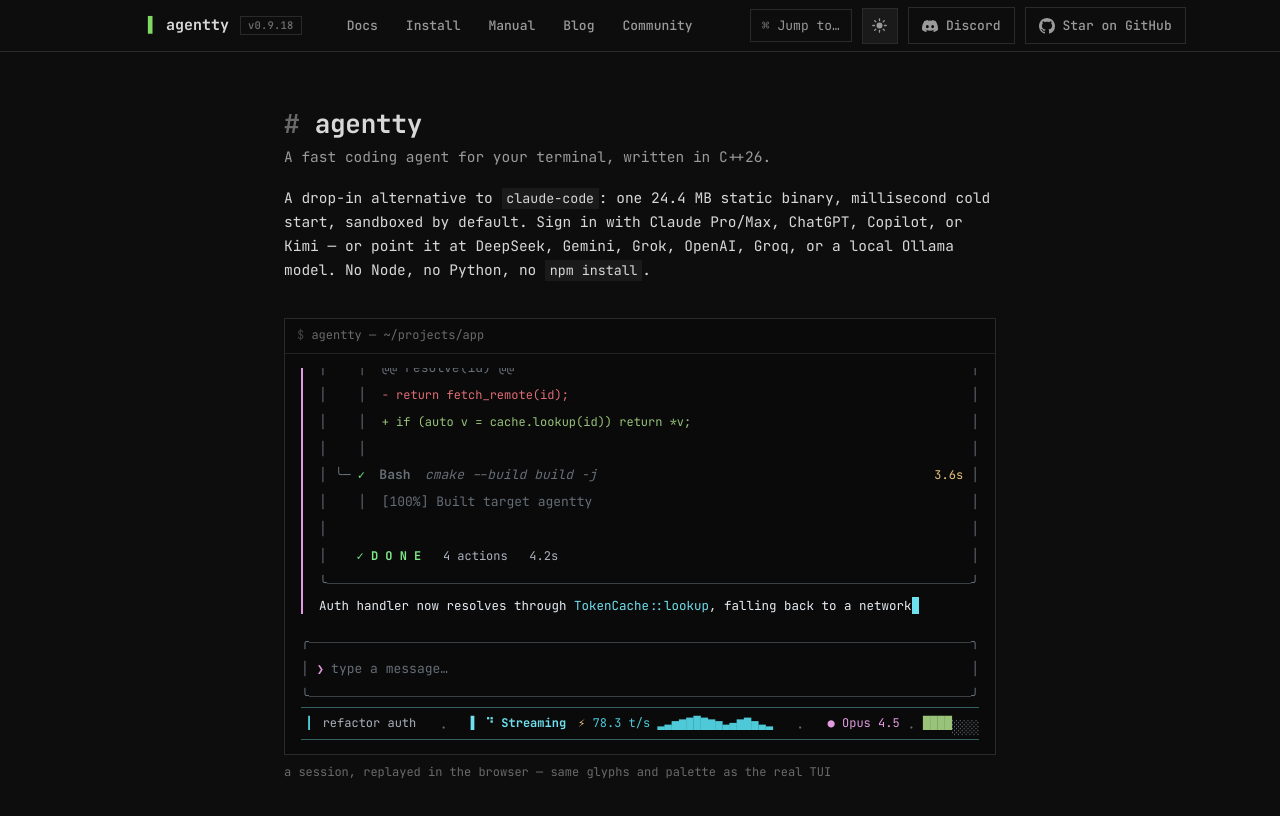
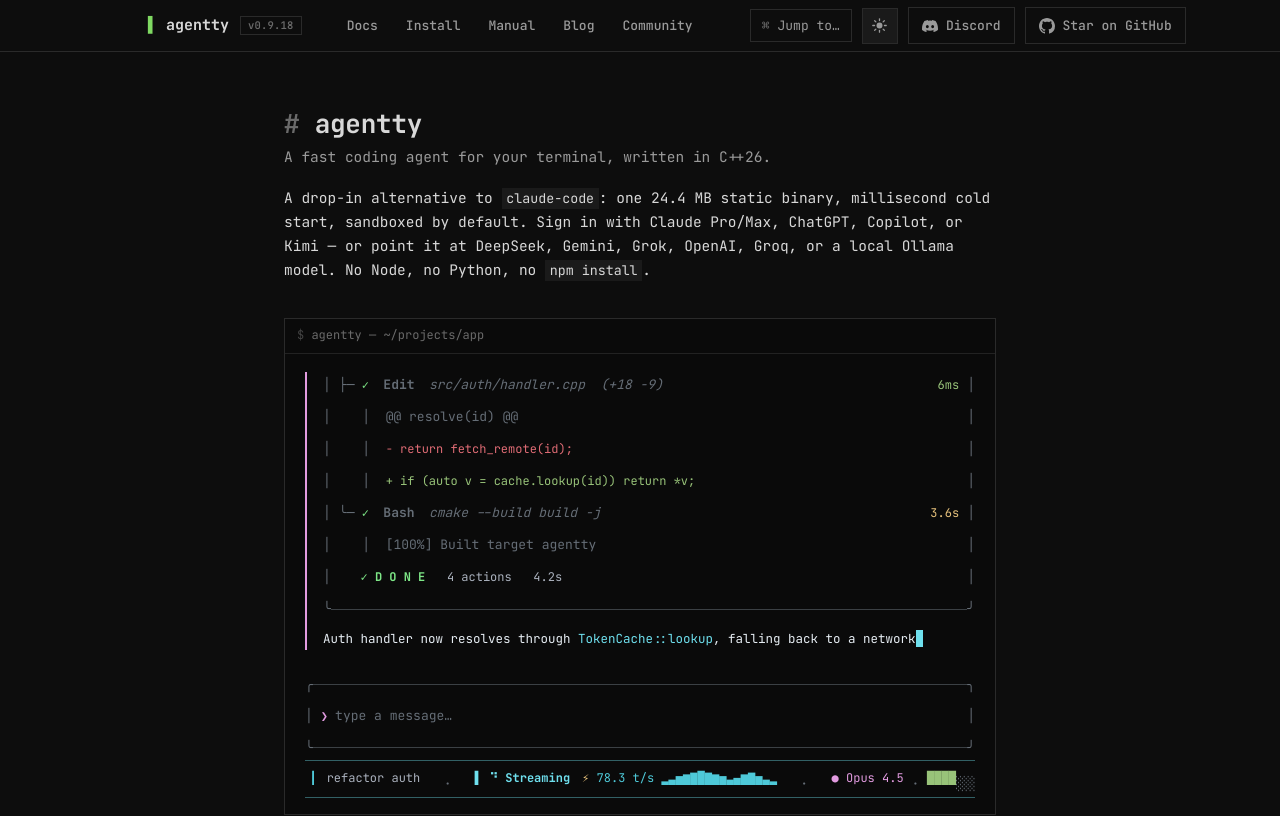
Before and after one commit to 1ay1/agentty.org, a Next.js app: page / in a window 1280 px wide. Shown: the top 816 px of the page. Built offline with nearby package versions, Linux system fonts and the light colour scheme.

Commit message:
Remove blank filler rows from the demo panel, restore line spacing

```diff
--- a/app/minimal.css
+++ b/app/minimal.css
@@ -172,10 +172,5 @@ footer, .foot { background: none !important; border-top: 1px solid var(--border)
 .home-demo .ttui-bar { background: #0a0a0a; border-bottom: 1px solid #222; padding: 7px 12px; }
 .home-demo .ttui-title { margin: 0; color: #6a6a6a; font-size: 12px; }
 .home-demo .ttui-title::before { content: "$ "; color: #444; }
-/* terminal row grid: a real TUI has no leading between rows — tighten the
-   line-height so box-drawing borders connect and rows don't double-space */
-.home-demo .ttui-body { height: 400px; line-height: 1.3; padding: 14px 16px 12px; }
-.home-demo .ttui-panel, .home-demo .ttui-composer, .home-demo .ttui-status { line-height: 1.3; }
-.home-demo .ttui-blank { height: 0.5em; }
-.home-demo .ttui-chrome { padding-top: 8px; }
+.home-demo .ttui-body { height: 460px; }
 .home-demo figcaption { margin-top: 8px; color: var(--text-faint); font-size: 12px; }
--- a/components/AgenttyTui.tsx
+++ b/components/AgenttyTui.tsx
@@ -371,8 +371,6 @@ export function AgenttyTui() {
                   const glyph = total === 1 ? "──" : i === 0 ? "╭─" : isLast ? "╰─" : "├─";
                   const c = catColor[ev.cat];
                   const showBody = isDone && ev.body;
-                  // connector after this event uses NEXT event status
-                  const nextDone = i + 1 <= done;
                   return (
                     <div key={i} className="ttui-evgroup ttui-fade">
                       <PanelRow>
@@ -400,28 +398,18 @@ export function AgenttyTui() {
                             <span className={b.cls}>{b.text}</span>
                           </PanelRow>
                         ))}
-                      {!isLast && (
-                        <PanelRow>
-                          <span className={nextDone ? "dim" : "blue"}>{"   │"}</span>
-                        </PanelRow>
-                      )}
                     </div>
                   );
                 })}
 
                 {/* footer — appears once all events done */}
                 {allDone && (
-                  <>
-                    <PanelRow>
-                      <span className="ttui-pad" />
-                    </PanelRow>
                   <PanelRow>
                     <span>{"   "}</span>
                     <span className="bgreen b">{"✓ "}</span>
                     <span className="bgreen b">D O N E</span>
                     <span className="white">{"   4 actions   4.2s"}</span>
                   </PanelRow>
-                  </>
                 )}
 
                 <div className="ttui-panel-bot">
```
Lines whose indentation alone changed are shown as unchanged.
